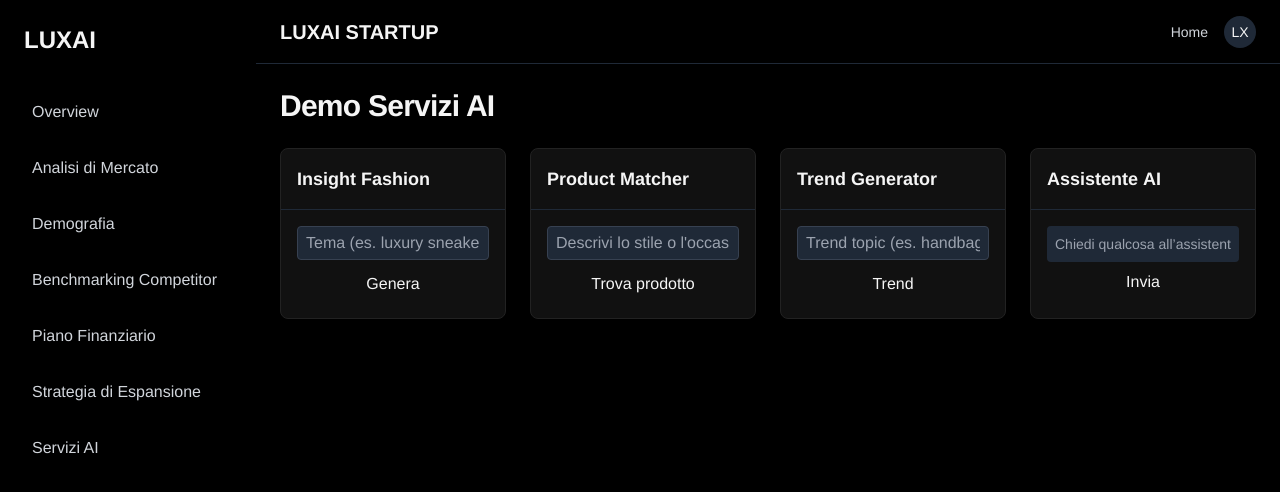
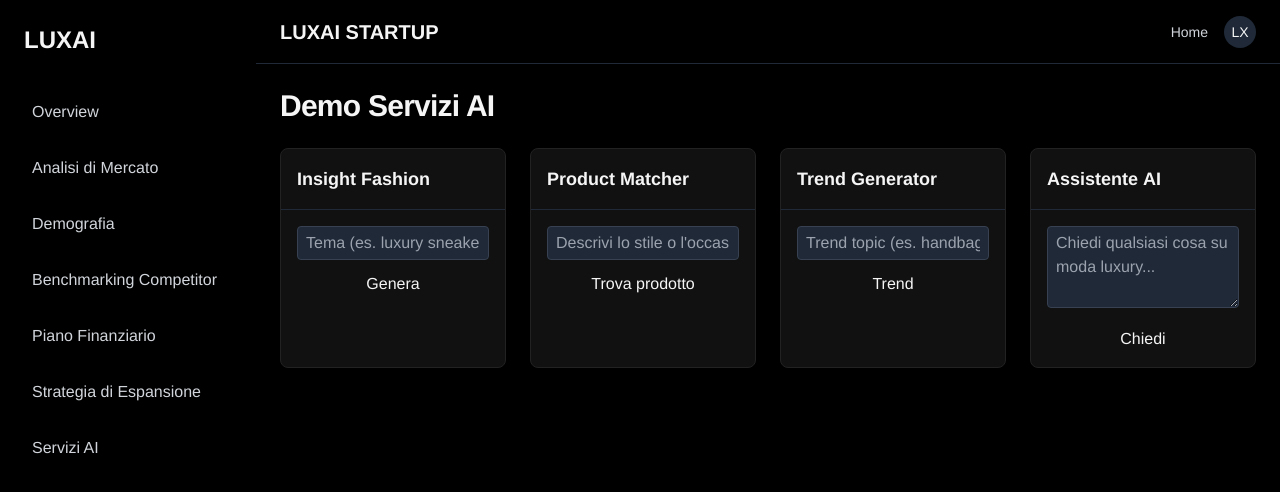
Before and after one commit to Korgan88/dashboard, a Next.js app: page /dashboard/ai-services in a window 1280 px wide. Shown: the top 492 px of the page. Built offline with nearby package versions, Linux system fonts and the light colour scheme; a web font is replaced by a local one.

Commit message:
Update AssistantDemo.tsx

```diff
--- a/src/components/ai/AssistantDemo.tsx
+++ b/src/components/ai/AssistantDemo.tsx
@@ -1,51 +1,35 @@
-'use client';
+"use client";
 
-import React, { useState } from 'react';
+import React, { useState } from "react";
 
 export default function AssistantDemo() {
-  const [msg,     setMsg]     = useState('');
-  const [answer,  setAnswer]  = useState<string | null>(null);
+  const [q, setQ] = useState("");
+  const [answer, setAnswer] = useState<string | null>(null);
+  const [image, setImage]   = useState<string | null>(null);
   const [loading, setLoading] = useState(false);
 
-  async function askAssistant() {
-    if (!msg.trim()) return;
+  const run = async () => {
     setLoading(true);
-    setAnswer(null);
-
-    try {
-      const url  = `/api/ai?service=assistant&prompt=${encodeURIComponent(msg)}`;
-      const res  = await fetch(url);
-      const json = await res.json();
-      setAnswer(json.answer ?? json.error ?? 'Errore sconosciuto');
-    } catch (err) {
-      setAnswer('Network error');
-    } finally {
-      setLoading(false);
-    }
-  }
+    const res = await fetch(`/api/ai?service=assistant&prompt=${encodeURIComponent(q)}`);
+    const js  = await res.json(); // { result:"...", image?: "https://..." }
+    setAnswer(js.result);
+    setImage(js.image ?? null);
+    setLoading(false);
+  };
 
   return (
-    <>
-      <input
-        type="text"
-        value={msg}
-        onChange={e => setMsg(e.target.value)}
-        placeholder="Chiedi qualcosa all’assistente…"
-        className="w-full bg-gray-800 p-2 rounded text-sm mb-2"
+    <div className="space-y-3">
+      <textarea
+        rows={3}
+        value={q}
+        onChange={e => setQ(e.target.value)}
+        placeholder="Chiedi qualsiasi cosa su moda luxury..."
+        className="w-full px-2 py-1 bg-gray-800 border border-gray-700 rounded"
       />
-      <button
-        onClick={askAssistant}
-        disabled={loading}
-        className="btn-primary w-full mb-2"
-      >
-        {loading ? 'Rispondo…' : 'Invia'}
-      </button>
+      <button onClick={run} className="btn-primary w-full">{loading ? "…" : "Chiedi"}</button>
 
-      {answer && (
-        <div className="mt-2 text-sm whitespace-pre-wrap text-gray-300">
-          {answer}
-        </div>
-      )}
-    </>
+      {answer && <p className="text-sm text-gray-300 whitespace-pre-wrap">{answer}</p>}
+      {image  && <img src={image} alt="AI generated" className="w-full h-40 object-cover rounded" />}
+    </div>
   );
 }
```
